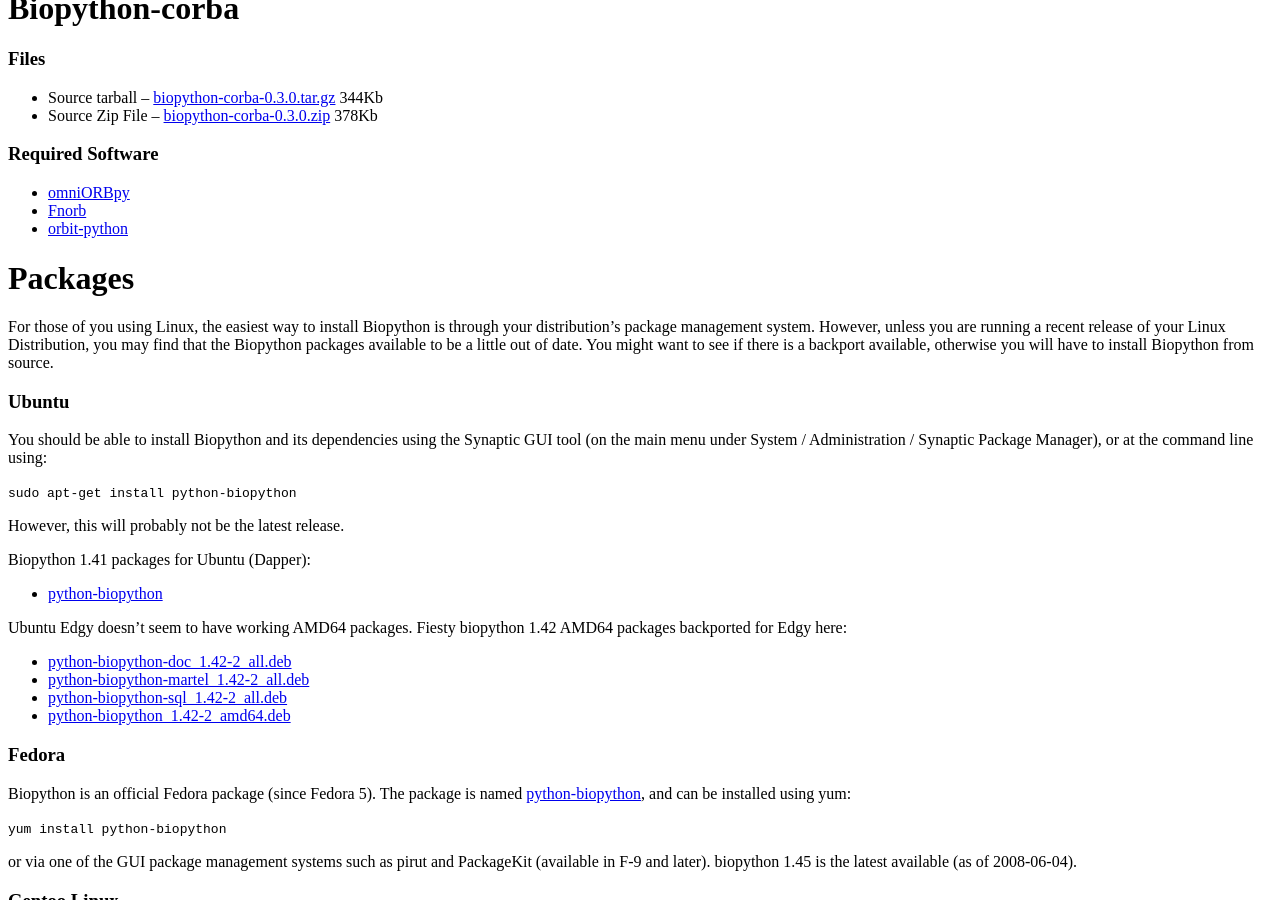
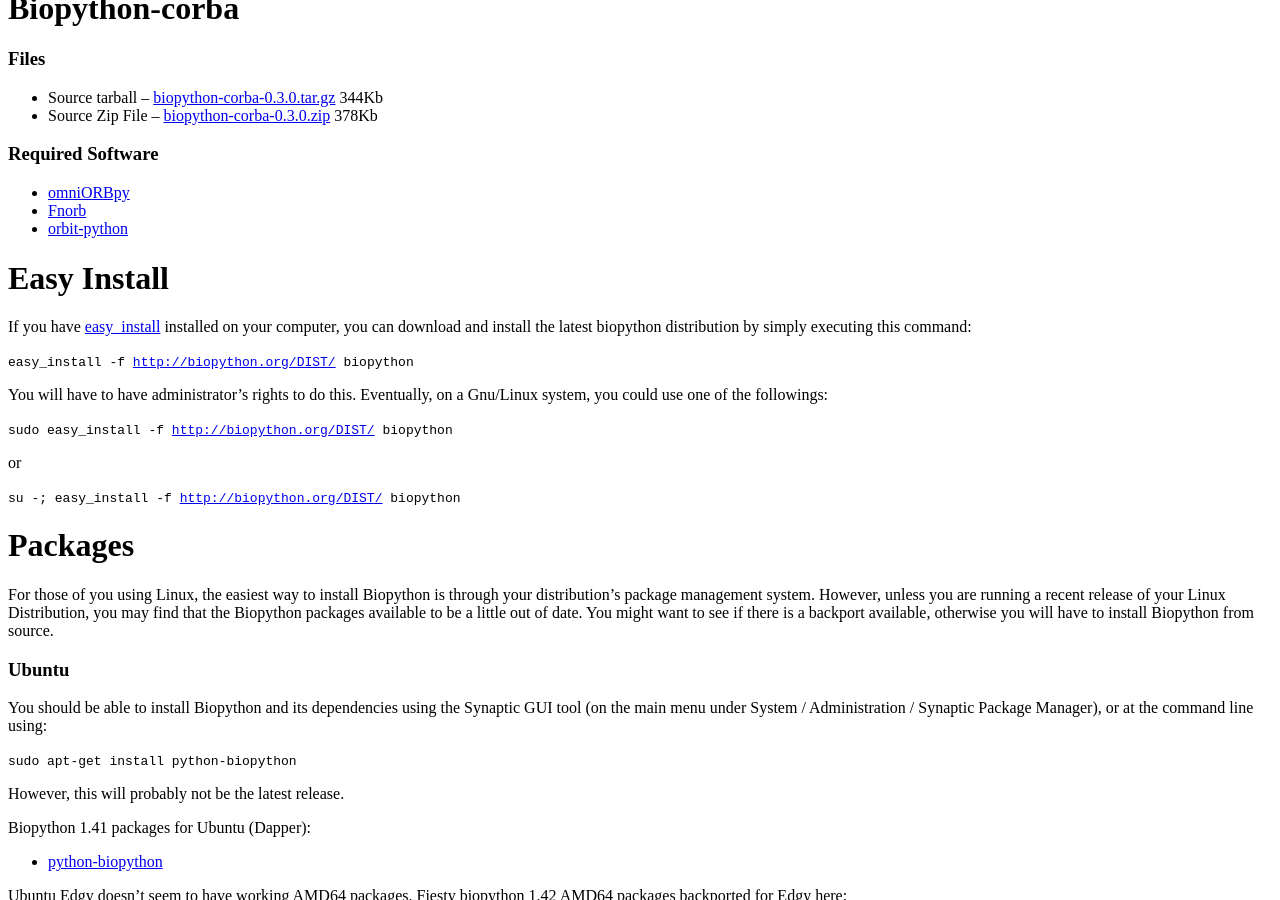
Before and after one commit to biopython/biopython.github.io, a Jekyll site: the page built from wiki/Download.md, in a window 1280 px wide and 900 px high, scrolled down 890 px. Built offline with Jekyll 4.4.1, drawn with Linux system fonts in a browser that asks for light colours.

Commit message:
Change to wiki page

```diff
--- a/wiki/Download.md
+++ b/wiki/Download.md
@@ -95,6 +95,25 @@ Biopython-corba
 -   [omniORBpy](http://omniorb.sourceforge.net)
 -   [Fnorb](http://fnorb.sourceforge.net)
 -   [orbit-python](http://sourceforge.net/projects/orbit-python)
+
+Easy Install
+============
+
+If you have
+[easy\_install](http://peak.telecommunity.com/DevCenter/EasyInstall)
+installed on your computer, you can download and install the latest
+biopython distribution by simply executing this command:
+
+`easy_install -f `[`http://biopython.org/DIST/`](http://biopython.org/DIST/)` biopython`
+
+You will have to have administrator's rights to do this. Eventually, on
+a Gnu/Linux system, you could use one of the followings:
+
+`sudo easy_install -f `[`http://biopython.org/DIST/`](http://biopython.org/DIST/)` biopython`
+
+or
+
+`su -; easy_install -f `[`http://biopython.org/DIST/`](http://biopython.org/DIST/)` biopython`
 
 Packages
 ========
```
Also changed, not shown: 1 other file.
